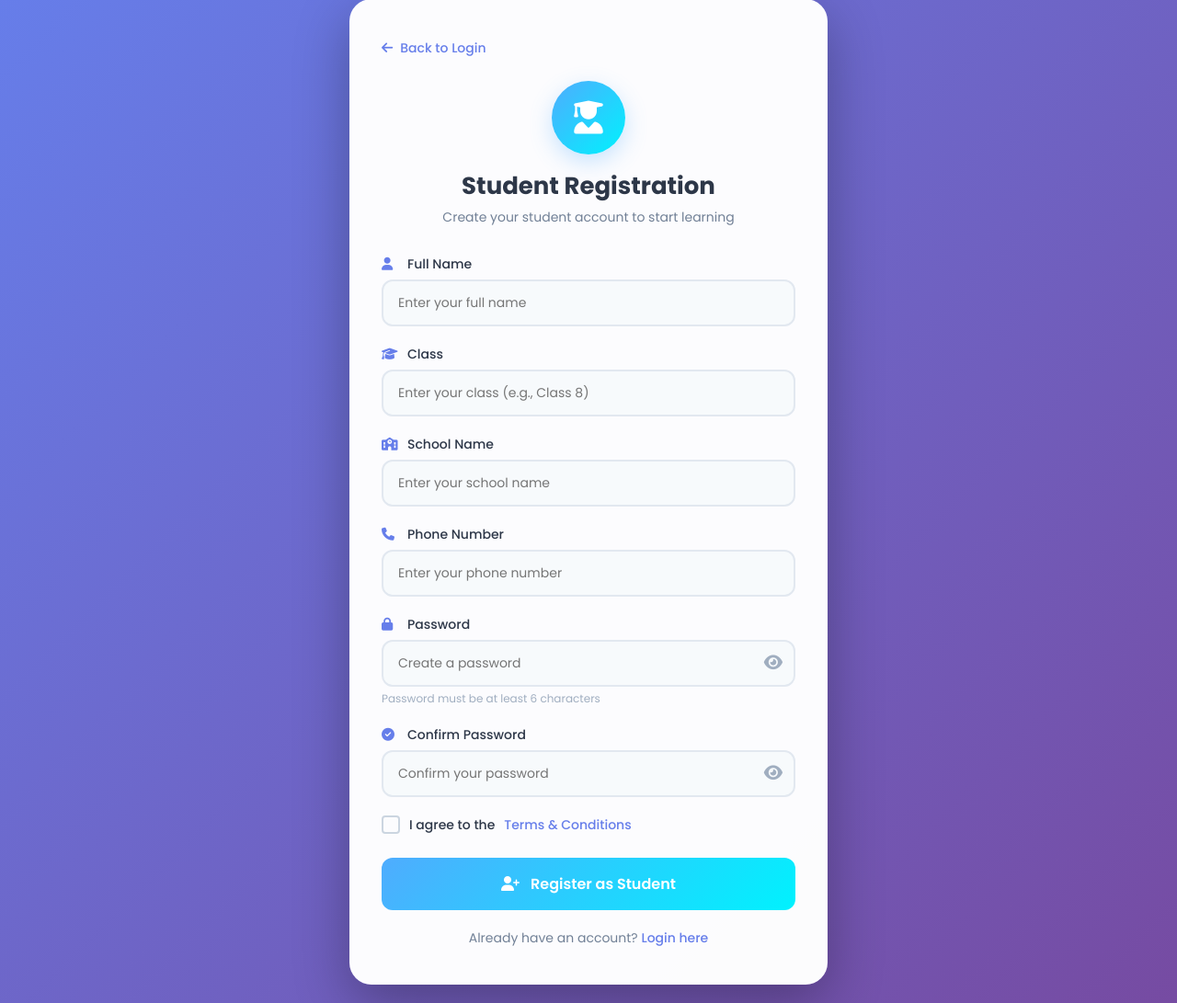
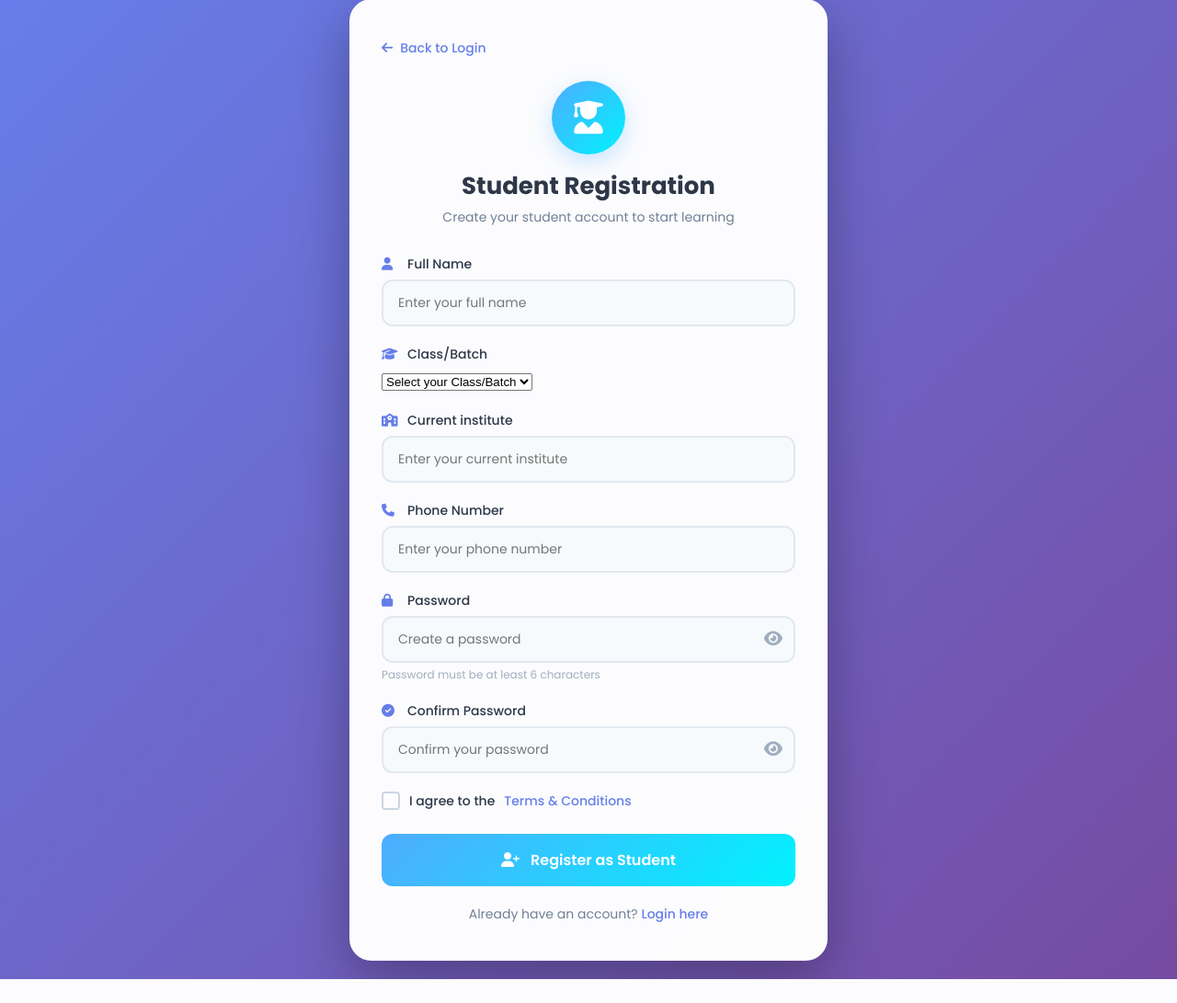
Before and after one commit to Rezu3/Epsilon0.2, a Flask app: page /student_register in a window 1280 px wide. Shown: the part 21-1112 px from the top of the page at 92% size. After the commit the page ends 1086 px from the top, so only its background shows below. Run offline with Flask 3, Linux system fonts and the light colour scheme.

Commit message:
Update student_register.html

```diff
--- a/templates/student_register.html
+++ b/templates/student_register.html
@@ -47,20 +47,31 @@
                     <input type="text" id="name" name="name" placeholder="Enter your full name" required>
                 </div>
 
+                <!-- Updated Class/Batch Field -->
                 <div class="form-group">
                     <label for="class">
                         <i class="fas fa-graduation-cap"></i>
-                        Class
+                        Class/Batch
                     </label>
-                    <input type="text" id="class" name="class" placeholder="Enter your class (e.g., Class 8)" required>
+                    <select id="class" name="class" required>
+                        <option value="" disabled selected>Select your Class/Batch</option>
+                        <option value="7">7</option>
+                        <option value="8">8</option>
+                        <option value="9">9</option>
+                        <option value="10">10</option>
+                        <option value="11">11</option>
+                        <option value="12">12</option>
+                        <option value="GNM/ANM">GNM/ANM</option>
+                    </select>
                 </div>
 
+                <!-- Updated Current Institute Field -->
                 <div class="form-group">
                     <label for="school">
                         <i class="fas fa-school"></i>
-                        School Name
+                        Current institute
                     </label>
-                    <input type="text" id="school" name="school" placeholder="Enter your school name" required>
+                    <input type="text" id="school" name="school" placeholder="Enter your current institute" required>
                 </div>
 
                 <div class="form-group">
```
